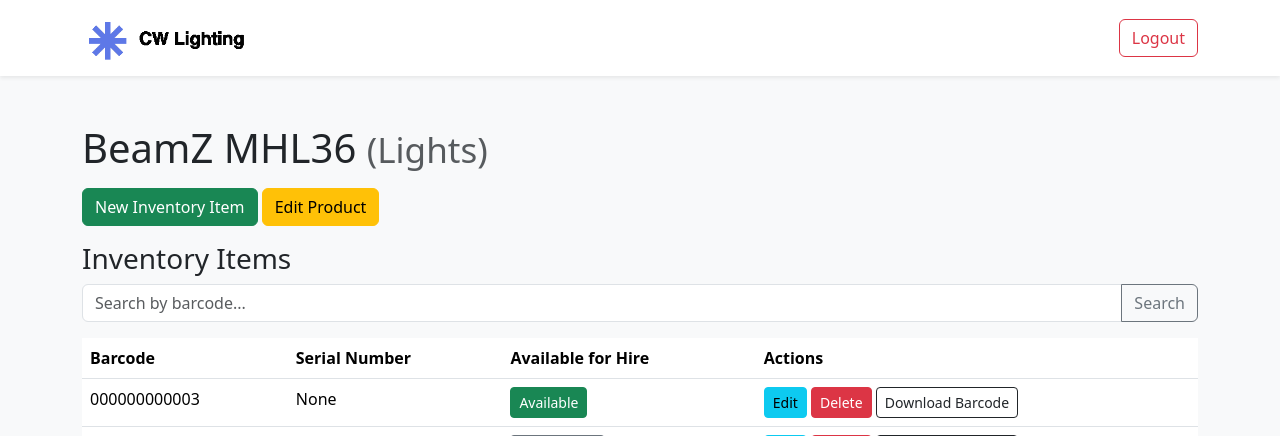
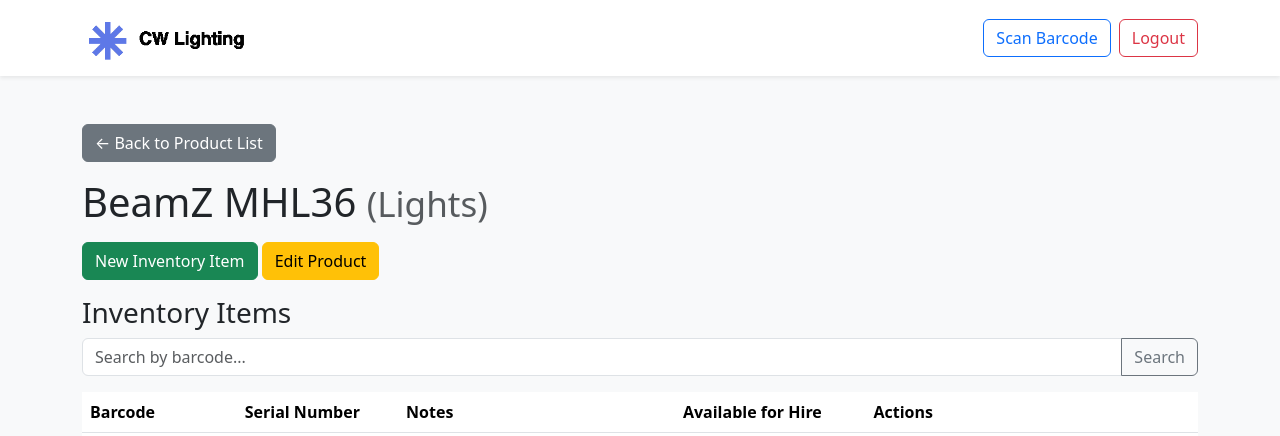
Before and after one commit to Charlie-Ward/cwlx-inventory, a Django app: page /inventory/product/22/ in a window 1280 px wide. Shown: the top 436 px of the page. Run offline with Django 5.2, Linux system fonts and the light colour scheme; a user stored in the database is signed in; data comes from the database, SQL or seed files in the repository; both versions use the stored data as it was after the commit; some libraries are stand-ins or nearby versions.

Commit message:
Add edit booking functionality, barcode scanning, and inventory item notes
- Implemented edit booking view and template.
- Added barcode scanning feature with corresponding view and template.
- Introduced notes field to InventoryItem model.
- Updated templates to display notes and added navigation links.
- Adjusted URL patterns to include new routes for scanning and editing.

```diff
--- a/bookings/templates/bookings/manage_booking.html
+++ b/bookings/templates/bookings/manage_booking.html
@@ -15,7 +15,8 @@
         <strong>Notes:</strong> {{ booking.notes }}<br>
       {% endif %}
     </p>
-    <form method="post" action="{% url 'bookings:delete_booking' booking.id %}" onsubmit="return confirm('Are you sure you want to delete this booking? This cannot be undone.');" class="mt-2">
+    <a href="{% url 'bookings:edit_booking' booking.id %}" class="btn btn-warning me-2">Edit Booking</a>
+    <form method="post" action="{% url 'bookings:delete_booking' booking.id %}" onsubmit="return confirm('Are you sure you want to delete this booking? This cannot be undone.');" class="mt-2 d-inline">
       {% csrf_token %}
       <button type="submit" class="btn btn-danger">Delete Booking</button>
     </form>
--- a/bookings/urls.py
+++ b/bookings/urls.py
@@ -12,7 +12,7 @@ urlpatterns = [
     path('clients/<int:client_id>/', views.client_detail, name='client_detail'),
     path('clients/<int:client_id>/edit/', views.edit_client, name='edit_client'),
     path('clients/<int:client_id>/delete/', views.delete_client, name='delete_client'),
-    path('bookings/<int:booking_id>/edit/', views.create_booking, name='edit_booking'),  # Assuming create_booking handles edit
+    path('bookings/<int:booking_id>/edit/', views.edit_booking, name='edit_booking'),
     path('bookings/<int:booking_id>/delete/', views.delete_booking, name='delete_booking'),
     path('clients/add/', views.add_client, name='add_client'),
 ]
--- a/inventory/models.py
+++ b/inventory/models.py
@@ -19,6 +19,7 @@ class InventoryItem(models.Model):
     barcode = models.CharField(max_length=100, unique=True)
     serial_number = models.CharField(max_length=100, blank=True, null=True)
     is_available = models.BooleanField(default=True)
+    notes = models.TextField(blank=True, null=True)  # <-- Add this line
 
     def __str__(self):
         return f"{self.product.name} - {self.barcode}"
--- a/inventory/templates/inventory/edit_inventory_item.html
+++ b/inventory/templates/inventory/edit_inventory_item.html
@@ -1,6 +1,10 @@
 {% extends "base.html" %}
 {% block content %}
 <h1>Edit Inventory Item: {{ item.barcode }}</h1>
+<p>
+  <strong>Product:</strong> {{ item.product.name }}<br>
+  <strong>Category:</strong> {{ item.product.category }}
+</p>
 <form method="post">
   {% csrf_token %}
   {{ form.as_p }}
--- a/inventory/templates/inventory/product_detail.html
+++ b/inventory/templates/inventory/product_detail.html
@@ -1,5 +1,7 @@
 {% extends "base.html" %}
 {% block content %}
+<a href="{% url 'inventory:product_list' %}" class="btn btn-secondary mb-3">&larr; Back to Product List</a>
+
 <h1>{{ product.name }} <small class="text-muted">({{ product.category }})</small></h1>
 <p>{{ product.description }}</p>
 
@@ -20,6 +22,7 @@
     <tr>
       <th>Barcode</th>
       <th>Serial Number</th>
+      <th>Notes</th>
       <th>Available for Hire</th>
       <th>Actions</th>
     </tr>
@@ -29,6 +32,7 @@
     <tr>
       <td>{{ item.barcode }}</td>
       <td>{{ item.serial_number }}</td>
+      <td>{{ item.notes|default:"" }}</td>
       <td>
         <form method="post" style="display:inline;">
           {% csrf_token %}
@@ -51,7 +55,7 @@
       </td>
     </tr>
     {% empty %}
-    <tr><td colspan="4">No inventory items for this product.</td></tr>
+    <tr><td colspan="5">No inventory items for this product.</td></tr>
     {% endfor %}
   </tbody>
 </table>
--- a/inventory/templates/inventory/product_list.html
+++ b/inventory/templates/inventory/product_list.html
@@ -48,7 +48,7 @@
       </td>
     </tr>
     {% empty %}
-    <tr><td colspan="4">No products found.</td></tr>
+    <tr><td colspan="5">No products found.</td></tr>
     {% endfor %}
   </tbody>
 </table>
--- a/inventory/urls.py
+++ b/inventory/urls.py
@@ -13,4 +13,6 @@ urlpatterns = [
     path('product/<int:pk>/edit/', views.edit_product, name='edit_product'),
     path('item/<int:pk>/edit/', views.edit_inventory_item, name='edit_inventory_item'),
     path('item/<int:item_id>/barcode/', views.download_barcode, name='download_barcode'),
+    path('scan-barcode/', views.scan_barcode, name='scan_barcode'),
+    path('next-barcode/', views.next_barcode, name='next_barcode'),
 ]
--- a/inventory/views.py
+++ b/inventory/views.py
@@ -3,7 +3,7 @@ from django.db.models import Q
 from .models import Product, InventoryItem, Category
 from .forms import ProductForm, InventoryItemForm, CategoryForm
 import io
-from django.http import HttpResponse
+from django.http import HttpResponse, JsonResponse
 import barcode
 from barcode.writer import ImageWriter
 
@@ -152,3 +152,23 @@ def download_barcode(request, item_id):
     response = HttpResponse(buffer, content_type='image/png')
     response['Content-Disposition'] = f'attachment; filename=barcode_{barcode_value}.png'
     return response
+
+def scan_barcode(request):
+    error = None
+    if request.method == "POST":
+        barcode = request.POST.get("barcode")
+        try:
+            item = InventoryItem.objects.get(barcode=barcode)
+            return redirect('inventory:edit_inventory_item', pk=item.pk)
+        except InventoryItem.DoesNotExist:
+            error = "No item found with that barcode."
+    return render(request, "inventory/scan_barcode.html", {"error": error})
+
+def next_barcode(request):
+    last_item = InventoryItem.objects.order_by('-barcode').first()
+    if last_item and last_item.barcode.isdigit():
+        next_number = int(last_item.barcode) + 1
+    else:
+        next_number = 1
+    next_barcode = str(next_number).zfill(12)
+    return JsonResponse({'barcode': next_barcode})
--- a/lighting_inventory_manager/settings.py
+++ b/lighting_inventory_manager/settings.py
@@ -121,6 +121,12 @@ STATIC_URL = '/static/'
 STATICFILES_DIRS = [os.path.join(BASE_DIR, 'static')]  # For development, if you have a /static folder in your project
 STATIC_ROOT = os.path.join(BASE_DIR, 'staticfiles')    # For collectstatic (production)
 
+# Media files (User-uploaded content)
+# https://docs.djangoproject.com/en/5.2/topics/files/
+
+MEDIA_URL = '/media/'
+MEDIA_ROOT = os.path.join(BASE_DIR, 'media')
+
 # Default primary key field type
 # https://docs.djangoproject.com/en/5.2/ref/settings/#default-auto-field
 
--- a/lighting_inventory_manager/urls.py
+++ b/lighting_inventory_manager/urls.py
@@ -2,6 +2,8 @@ from django.urls import path, include
 from django.contrib import admin
 from django.contrib.auth import views as auth_views
 from bookings import views
+from django.conf import settings
+from django.conf.urls.static import static
 
 urlpatterns = [
     path('admin/', admin.site.urls),
@@ -10,4 +12,4 @@ urlpatterns = [
     path('', views.home, name='home'),  # Root URL for home page
     path('login/', auth_views.LoginView.as_view(template_name='login.html'), name='login'),
     path('logout/', auth_views.LogoutView.as_view(next_page='login'), name='logout'),
-]
+] + static(settings.MEDIA_URL, document_root=settings.MEDIA_ROOT)
--- a/templates/base.html
+++ b/templates/base.html
@@ -37,6 +37,7 @@
       </a>
       <div class="d-flex ms-auto">
         {% if user.is_authenticated %}
+          <a href="{% url 'inventory:scan_barcode' %}" class="btn btn-outline-primary ms-2">Scan Barcode</a>
           <form method="post" action="{% url 'logout' %}" class="d-inline">
             {% csrf_token %}
             <button type="submit" class="btn btn-outline-danger ms-2">Logout</button>
```
Also changed, not shown: bookings/templates/bookings/edit_booking.html (added, +10 -0 lines), bookings/views.py (+14 -2 lines), inventory/templates/inventory/add_inventory_item.html (+5 -3 lines), inventory/templates/inventory/scan.html (deleted, +0 -20 lines), inventory/templates/inventory/scan_barcode.html (added, +14 -0 lines), db.sqlite3, inventory/migrations/0003_product_image.py (added), inventory/migrations/0004_remove_product_image.py (added), inventory/migrations/0005_inventoryitem_notes.py (added).
